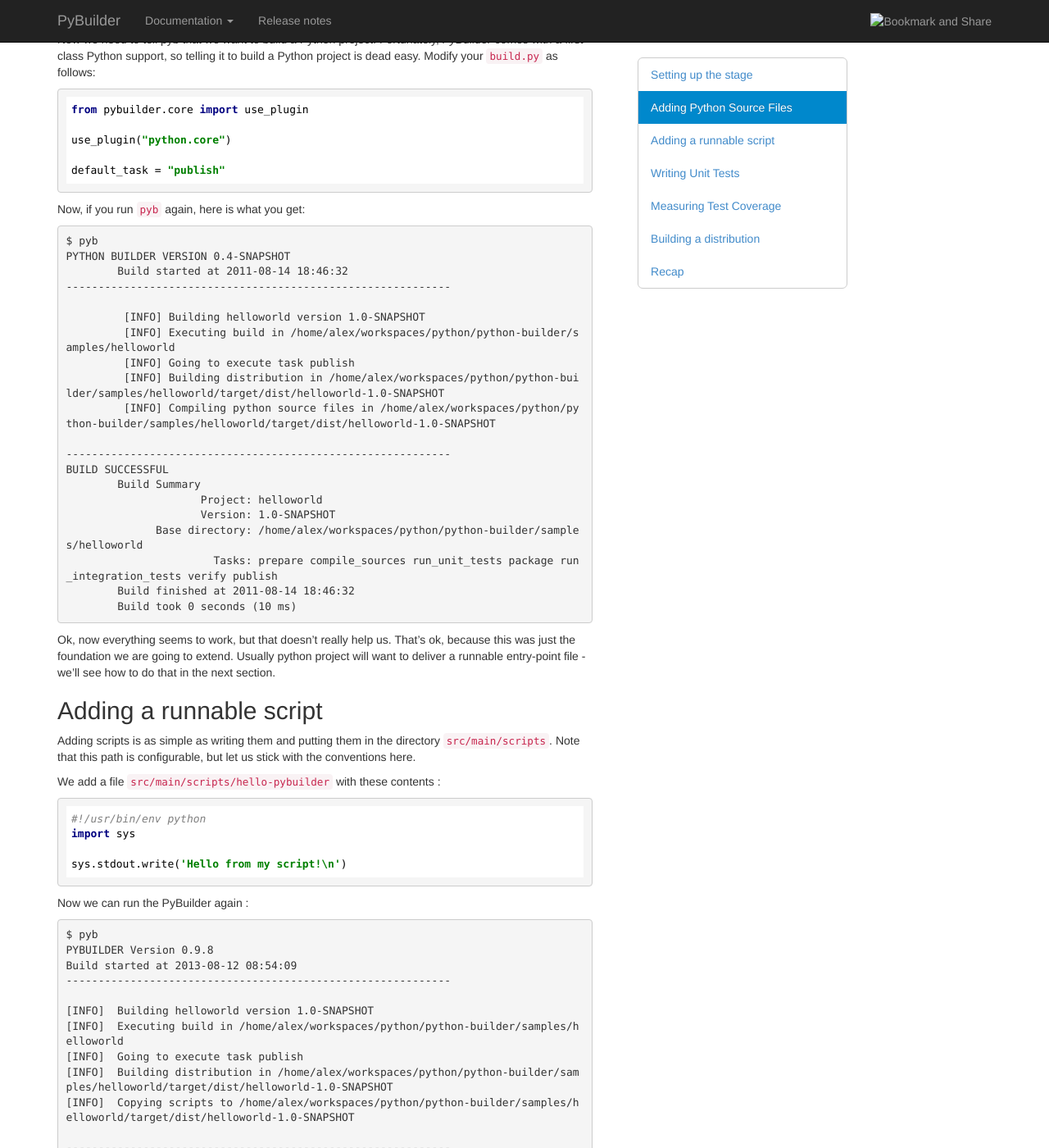
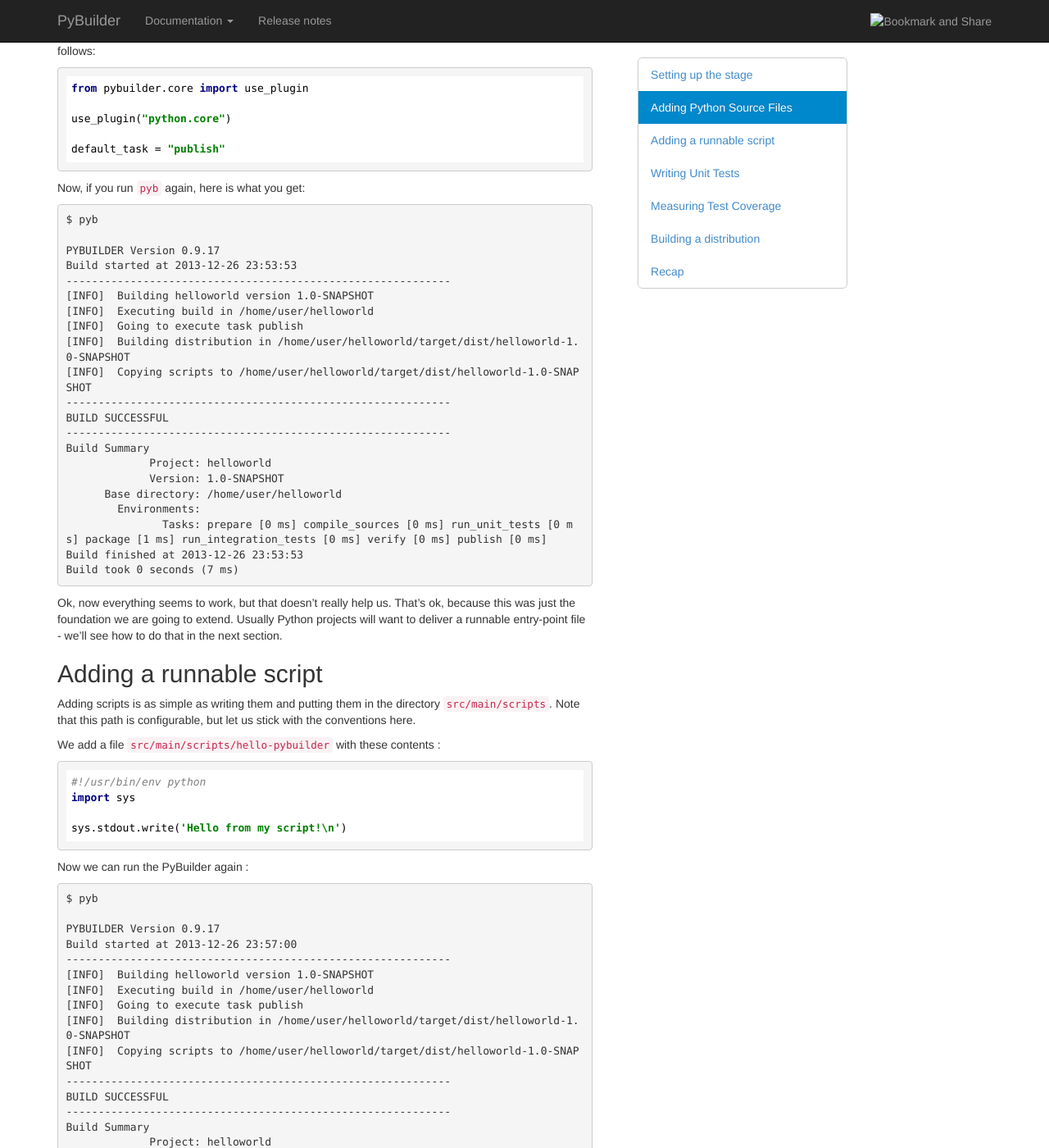
Before and after one commit to pybuilder/pybuilder.github.io, a Jekyll site: the page built from documentation/tutorial.md, in a window 1280 px wide and 1400 px high, scrolled down 998 px. Shown: the whole window at 82% size. Built offline with Jekyll 4.4.1, drawn with Linux system fonts in a browser that asks for light colours; nearby versions of some CDN libraries; some of the changed text lies outside the part shown.

Commit message:
Updating tutorial...

````diff
--- a/documentation/tutorial.md
+++ b/documentation/tutorial.md
@@ -14,29 +14,26 @@
 directory ```helloworld``` as well as an empty file ```build.py```.
 We recommend installing PyBuilder in a virtual environment :
 
-<pre>
-<code>
-virtualenv venv
+<pre><code>virtualenv venv
 source venv/bin/activate
 pip install pybuilder
-</code>
+</code></pre>
+
+Run `pyb` in this directory. This is what you should get:
+
+<pre>$ pyb
+
+PYBUILDER Version 0.9.17
+Build started at 2013-12-26 23:50:38
+------------------------------------------------------------
+------------------------------------------------------------
+BUILD FAILED - No default task given.
+------------------------------------------------------------
+Build finished at 2013-12-26 23:50:38
+Build took 0 seconds (1 ms)
 </pre>
 
-Run ```pyb``` in this directory. This is what you should get:
-
-<pre>
-$ pyb
-PYTHON BUILDER VERSION 0.4-SNAPSHOT
-	Build started at 2011-08-14 18:46:02
-------------------------------------------------------------
-
-	[ERROR] No default task given.
-
-------------------------------------------------------------
-BUILD FAILED - No default task given.
-	Build finished at 2011-08-14 18:46:02
-	Build took 0 seconds (23 ms)
-</pre>
+`pyb` is the command line interface of *PyBuilder*.
 
 ## Adding Python Source Files
 
@@ -55,7 +52,8 @@
     out.write("Hello world of Python\n")
 </code></pre>
 
-Now we need to tell pyb that we want to build a Python project. Fortunately, *PyBuilder* comes with a first class Python support, so telling it to build a Python project is dead easy. Modify your ```build.py``` as follows:
+Now we need to tell *PyBuilder* that we want to build a Python project. Fortunately, *PyBuilder* comes with a first
+class Python support, so telling it to build a Python project is dead easy. Modify your ```build.py``` as follows:
 
 <pre><code>from pybuilder.core import use_plugin
 
@@ -66,31 +64,32 @@
 
 Now, if you run ```pyb``` again, here is what you get:
 
-<pre>
-$ pyb
-PYTHON BUILDER VERSION 0.4-SNAPSHOT
-	Build started at 2011-08-14 18:46:32
+<pre>$ pyb
+
+PYBUILDER Version 0.9.17
+Build started at 2013-12-26 23:53:53
 ------------------------------------------------------------
-
-	 [INFO] Building helloworld version 1.0-SNAPSHOT
-	 [INFO] Executing build in /home/alex/workspaces/python/python-builder/samples/helloworld
-	 [INFO] Going to execute task publish
-	 [INFO] Building distribution in /home/alex/workspaces/python/python-builder/samples/helloworld/target/dist/helloworld-1.0-SNAPSHOT
-	 [INFO] Compiling python source files in /home/alex/workspaces/python/python-builder/samples/helloworld/target/dist/helloworld-1.0-SNAPSHOT
-
+[INFO]  Building helloworld version 1.0-SNAPSHOT
+[INFO]  Executing build in /home/user/helloworld
+[INFO]  Going to execute task publish
+[INFO]  Building distribution in /home/user/helloworld/target/dist/helloworld-1.0-SNAPSHOT
+[INFO]  Copying scripts to /home/user/helloworld/target/dist/helloworld-1.0-SNAPSHOT
 ------------------------------------------------------------
 BUILD SUCCESSFUL
-	Build Summary
-	             Project: helloworld
-	             Version: 1.0-SNAPSHOT
-	      Base directory: /home/alex/workspaces/python/python-builder/samples/helloworld
-	               Tasks: prepare compile_sources run_unit_tests package run_integration_tests verify publish
-	Build finished at 2011-08-14 18:46:32
-	Build took 0 seconds (10 ms)
+------------------------------------------------------------
+Build Summary
+             Project: helloworld
+             Version: 1.0-SNAPSHOT
+      Base directory: /home/user/helloworld
+        Environments:
+               Tasks: prepare [0 ms] compile_sources [0 ms] run_unit_tests [0 ms] package [1 ms] run_integration_tests [0 ms] verify [0 ms] publish [0 ms]
+Build finished at 2013-12-26 23:53:53
+Build took 0 seconds (7 ms)
 </pre>
 
-Ok, now everything seems to work, but that doesn't really help us. That's ok, because this was just the foundation we are going to extend.
-Usually python project will want to deliver a runnable entry-point file - we'll see how to do that in the next section.
+Ok, now everything seems to work, but that doesn't really help us. That's ok, because this was just the foundation we
+are going to extend. Usually Python projects will want to deliver a runnable entry-point file - we'll see how to do that
+in the next section.
 
 ## Adding a runnable script
 
@@ -108,29 +107,27 @@
 
 Now we can run the PyBuilder again :
 
-<pre>
-$ pyb
-PYBUILDER Version 0.9.8
-Build started at 2013-08-12 08:54:09
+<pre>$ pyb
+
+PYBUILDER Version 0.9.17
+Build started at 2013-12-26 23:57:00
 ------------------------------------------------------------
-
 [INFO]  Building helloworld version 1.0-SNAPSHOT
-[INFO]  Executing build in /home/alex/workspaces/python/python-builder/samples/helloworld
+[INFO]  Executing build in /home/user/helloworld
 [INFO]  Going to execute task publish
-[INFO]  Building distribution in /home/alex/workspaces/python/python-builder/samples/helloworld/target/dist/helloworld-1.0-SNAPSHOT
-[INFO]  Copying scripts to /home/alex/workspaces/python/python-builder/samples/helloworld/target/dist/helloworld-1.0-SNAPSHOT
-
+[INFO]  Building distribution in /home/user/helloworld/target/dist/helloworld-1.0-SNAPSHOT
+[INFO]  Copying scripts to /home/user/helloworld/target/dist/helloworld-1.0-SNAPSHOT
 ------------------------------------------------------------
 BUILD SUCCESSFUL
 ------------------------------------------------------------
 Build Summary
              Project: helloworld
              Version: 1.0-SNAPSHOT
-      Base directory: /home/alex/workspaces/python/python-builder/samples/helloworld
+      Base directory: /home/user/helloworld
         Environments:
-               Tasks: prepare [0 ms] compile_sources [0 ms] run_unit_tests [0 ms] package [0 ms] run_integration_tests [0 ms] verify [0 ms] publish [0 ms]
-Build finished at 2013-08-12 08:54:09
-Build took 0 seconds (2 ms)
+               Tasks: prepare [0 ms] compile_sources [0 ms] run_unit_tests [0 ms] package [2 ms] run_integration_tests [0 ms] verify [0 ms] publish [0 ms]
+Build finished at 2013-12-26 23:57:00
+Build took 0 seconds (7 ms)
 </pre>
 
 As you can see, the script was picked up. We didn't need to fill a list with all the scripts,
@@ -161,83 +158,162 @@
 [unittest TestCase](http://docs.python.org/library/unittest.html#unittest.TestCase) using
 [mockito](http://code.google.com/p/mockito-python/) to stub the call to ```sys.stdout.write```.
 
+Since `mockito` is not part of the Python standard libraries, we have to tell *PyBuilder* that our build
+process for our project from now on depends on mockito. Therefore we adapt `build.py`:
+
+<pre><code>from pybuilder.core import init, use_plugin
+
+use_plugin("python.core")
+use_plugin("python.install_dependencies")
+
+default_task = "publish"
+
+@init
+def initialize(project):
+    project.build_depends_on('mockito')
+</code></pre>
+
+The `init` decorator tells *PyBuilder* that function `initialize` is used to initialize the project.
+
+<pre>$ pyb install_dependencies
+
+PYBUILDER Version 0.9.17
+Build started at 2013-12-27 00:07:47
+------------------------------------------------------------
+[INFO]  Building helloworld version 1.0-SNAPSHOT
+[INFO]  Executing build in /home/user/helloworld
+[INFO]  Going to execute task install_dependencies
+[INFO]  Installing all dependencies
+[INFO]  Installing build dependencies
+[INFO]  Installing dependency 'mockito'
+[INFO]  Installing runtime dependencies
+------------------------------------------------------------
+BUILD SUCCESSFUL
+------------------------------------------------------------
+Build Summary
+             Project: helloworld
+             Version: 1.0-SNAPSHOT
+      Base directory: /home/user/helloworld
+        Environments:
+               Tasks: install_dependencies [19955 ms]
+Build finished at 2013-12-27 00:08:07
+Build took 19 seconds (19970 ms)
+</pre>
+
+As you can see mockito has been installed. Now let's execute the our unittest.
+
 Concerning the filename it is important to notice that
  * The file must be located under ```src/unittest/python```. This is the default and may be altered but as with the main sources, we stick to the defaults.
- * The file must end with ```_tests.py```. This tells PyBuilder to consider this file when discovering test cases. Again, this can be altered, although we don't do this.
+ * The file must end with ```_tests.py```. This tells *PyBuilder* to consider this file when discovering test cases. Again, this can be altered, although we don't do this.
 
-Now it's time to tell pyb to
+Now it's time to tell *PyBuilder* to
  * execute the tests on each build
  * break the build (i.e. produce a failure) when a test fails.
 
 Again, it's dead easy. Modify your ```build.py``` as follows:
 
-<pre><code>from pybuilder.core import use_plugin
+<pre><code>from pybuilder.core import init, use_plugin
 
 use_plugin("python.core")
 use_plugin("python.unittest")
+use_plugin("python.install_dependencies")
 
 default_task = "publish"
+
+@init
+def initialize(project):
+    project.build_depends_on('mockito')
 </code></pre>
 
 and run pyb again:
 
-<pre>
-$ pyb
-PYTHON BUILDER VERSION 0.4-SNAPSHOT
-	Build started at 2011-08-14 18:46:55
+<pre>$ pyb
+
+PYBUILDER Version 0.9.17
+Build started at 2013-12-27 00:23:03
 ------------------------------------------------------------
-
-	 [INFO] Building helloworld version 1.0-SNAPSHOT
-	 [INFO] Executing build in /home/alex/workspaces/python/python-builder/samples/helloworld
-	 [INFO] Going to execute task publish
-	 [INFO] Executing unittests in /home/alex/workspaces/python/python-builder/samples/helloworld/src/unittest/python
-	 [INFO] Executed 1 unittests
-	 [INFO] All unittests passed.
-	 [INFO] Building distribution in /home/alex/workspaces/python/python-builder/samples/helloworld/target/dist/helloworld-1.0-SNAPSHOT
-	 [INFO] Compiling python source files in /home/alex/workspaces/python/python-builder/samples/helloworld/target/dist/helloworld-1.0-SNAPSHOT
-
+[INFO]  Building helloworld version 1.0-SNAPSHOT
+[INFO]  Executing build in /home/user/helloworld
+[INFO]  Going to execute task publish
+[INFO]  Executing unittests in /home/user/helloworld/src/unittest/python
+[INFO]  Executed 1 unittests
+[INFO]  All unittests passed.
+[INFO]  Building distribution in /home/user/helloworld/target/dist/helloworld-1.0-SNAPSHOT
+[INFO]  Copying scripts to /home/user/helloworld/target/dist/helloworld-1.0-SNAPSHOT
 ------------------------------------------------------------
 BUILD SUCCESSFUL
-	Build Summary
-	             Project: helloworld
-	             Version: 1.0-SNAPSHOT
-	      Base directory: /home/alex/workspaces/python/python-builder/samples/helloworld
-	               Tasks: prepare compile_sources run_unit_tests package run_integration_tests verify publish
-	Build finished at 2011-08-14 18:46:55
-	Build took 0 seconds (14 ms)
+------------------------------------------------------------
+Build Summary
+             Project: helloworld
+             Version: 1.0-SNAPSHOT
+      Base directory: /home/user/helloworld
+        Environments:
+               Tasks: prepare [327 ms] compile_sources [0 ms] run_unit_tests [9 ms] package [6 ms] run_integration_tests [0 ms] verify [0 ms] publish [0 ms]
+Build finished at 2013-12-27 00:23:03
+Build took 0 seconds (365 ms)
 </pre>
 
-PyBuilder executed the test case. Now let's see what happens, when we force the test to fail.
+*PyBuilder* executed the test case. Now let's see what happens, when we force the test to fail.
 
 Modify the test case to verify the call to ```sys.stdout``` for a string that is never written and run pyb again.
 
-<pre>
-$ pyb
-PYTHON BUILDER VERSION 0.4-SNAPSHOT
-	Build started at 2011-08-14 18:47:39
+<pre>$ pyb
+
+PYBUILDER Version 0.9.17
+Build started at 2013-12-27 00:25:00
 ------------------------------------------------------------
-
-	 [INFO] Building helloworld version 1.0-SNAPSHOT
-	 [INFO] Executing build in /home/alex/workspaces/python/python-builder/samples/helloworld
-	 [INFO] Going to execute task publish
-	 [INFO] Executing unittests in /home/alex/workspaces/python/python-builder/samples/helloworld/src/unittest/python
-	 [INFO] Executed 1 unittests
-	[ERROR] Test failed: helloworld_tests.HelloWorldTest.test_should_issue_hello_world_message
-	[ERROR] There were test errors.
-
+[INFO]  Building helloworld version 1.0-SNAPSHOT
+[INFO]  Executing build in /home/user/helloworld
+[INFO]  Going to execute task publish
+[INFO]  Executing unittests in /home/user/helloworld/src/unittest/python
+[INFO]  Executed 1 unittests
+[ERROR] Test failed: helloworld_tests.HelloWorldTest.test_should_issue_hello_world_message
 ------------------------------------------------------------
 BUILD FAILED - There were test errors.
-	Build finished at 2011-08-14 18:47:39
-	Build took 0 seconds (29 ms)
+------------------------------------------------------------
+Build finished at 2013-12-27 00:25:01
+Build took 0 seconds (271 ms)
 </pre>
 
 The build failed because there were test errors. How do we get to know which test failed and why?
 
-PyBuilder writes reports along each build to capture all the output produced by all the tools it uses, including the unittest framework.
+*PyBuilder* writes reports along each build to capture all the output produced by all the tools it uses, including the
+unittest framework.
 
-Have a look at the file ```target/reports/unittest```. It contains all the output written during the execution of the tests.
+Have a look at the file ```target/reports/unittest```. It contains all the output written during the execution of the
+tests.
 
 Again ```target``` as well as ```reports``` are configurable but we won't change them here.
+
+The command line interface `pyb` also provides a verbose option `-v`.
+
+<pre>$ pyb -v
+
+PYBUILDER Version 0.9.17
+Build started at 2013-12-27 00:26:39
+------------------------------------------------------------
+[INFO]  Building helloworld version 1.0-SNAPSHOT
+[INFO]  Executing build in /home/user/helloworld
+[INFO]  Going to execute task publish
+[INFO]  Executing unittests in /home/user/helloworld/src/unittest/python
+[INFO]  Executed 1 unittests
+[ERROR] Test failed: helloworld_tests.HelloWorldTest.test_should_issue_hello_world_message
+Traceback (most recent call last):
+  File "/home/user/helloworld/src/unittest/python/helloworld_tests.py", line 12, in test_should_issue_hello_world_message
+    verify(out).write("Hello world of Python!\n")
+  File "/home/user/helloworld/venv/local/lib/python2.7/site-packages/mockito/invocation.py", line 111, in __call__
+    verification.verify(self, len(matched_invocations))
+  File "/home/user/helloworld/venv/local/lib/python2.7/site-packages/mockito/verification.py", line 63, in verify
+    raise VerificationError("\nWanted but not invoked: %s" % (invocation))
+VerificationError:
+Wanted but not invoked: write('foo bar spam eggs\n')
+
+------------------------------------------------------------
+BUILD FAILED - There were test errors.
+------------------------------------------------------------
+Build finished at 2013-12-27 00:26:39
+Build took 0 seconds (325 ms)
+</pre>
 
 ## Measuring Test Coverage
 
@@ -250,43 +326,52 @@
 
 Modify your ```build.py``` again:
 
-<pre><code>from pybuilder.core import use_plugin
+<pre><code>from pybuilder.core import init, use_plugin
 
 use_plugin("python.core")
 use_plugin("python.unittest")
 use_plugin("python.coverage")
+use_plugin("python.install_dependencies")
 
 default_task = "publish"
+
+@init
+def initialize(project):
+    project.build_depends_on('mockito')
 </code></pre>
 
-Now run pyb again:
+The `python.coverage` plugin uses Ned Blatchers coverage.py to determine the test coverage. Ensure that it will be
+installed into your virtual environment by running `pyb install_dependencies` again. After that run pyb again:
 
-<pre>
-$ pyb
-PYTHON BUILDER VERSION 0.4-SNAPSHOT
-	Build started at 2011-08-14 18:43:27
+<pre>$ pyb
+
+PYBUILDER Version 0.9.17
+Build started at 2013-12-27 00:35:35
 ------------------------------------------------------------
-
-	 [INFO] Building helloworld version 1.0-SNAPSHOT
-	 [INFO] Executing build in /home/alex/workspaces/python/python-builder/samples/helloworld
-	 [INFO] Going to execute task publish
-	 [INFO] Executing unittests in /home/alex/workspaces/python/python-builder/samples/helloworld/src/unittest/python
-	 [INFO] Executed 1 unittests
-	 [INFO] All unittests passed.
-	 [INFO] Building distribution in /home/alex/workspaces/python/python-builder/samples/helloworld/target/dist/helloworld-1.0-SNAPSHOT
-	 [INFO] Compiling python source files in /home/alex/workspaces/python/python-builder/samples/helloworld/target/dist/helloworld-1.0-SNAPSHOT
-	 [INFO] Collecting coverage information
-	 [INFO] Overall coverage is 100%
-
+[INFO]  Building helloworld version 1.0-SNAPSHOT
+[INFO]  Executing build in /home/user/helloworld
+[INFO]  Going to execute task publish
+[INFO]  Executing unittests in /home/user/helloworld/src/unittest/python
+[INFO]  Executed 1 unittests
+[INFO]  All unittests passed.
+[INFO]  Building distribution in /home/user/helloworld/target/dist/helloworld-1.0-SNAPSHOT
+[INFO]  Copying scripts to /home/user/helloworld/target/dist/helloworld-1.0-SNAPSHOT
+[INFO]  Collecting coverage information
+[INFO]  Executing unittests in /home/user/helloworld/src/unittest/python
+[INFO]  Executed 1 unittests
+[INFO]  All unittests passed.
+[INFO]  Overall coverage is 100%
 ------------------------------------------------------------
 BUILD SUCCESSFUL
-	Build Summary
-	             Project: helloworld
-	             Version: 1.0-SNAPSHOT
-	      Base directory: /home/alex/workspaces/python/python-builder/samples/helloworld
-	               Tasks: prepare compile_sources run_unit_tests package run_integration_tests verify publish
-	Build finished at 2011-08-14 18:43:28
-	Build took 0 seconds (149 ms)
+------------------------------------------------------------
+Build Summary
+             Project: helloworld
+             Version: 1.0-SNAPSHOT
+      Base directory: /home/user/helloworld
+        Environments:
+               Tasks: prepare [245 ms] compile_sources [0 ms] run_unit_tests [6 ms] package [2 ms] run_integration_tests [0 ms] verify [325 ms] publish [0 ms]
+Build finished at 2013-12-27 00:35:36
+Build took 0 seconds (598 ms)
 </pre>
 
 Notice the last INFO message. As with the unittest, PyBuilder writes a detailed report to
@@ -310,74 +395,95 @@
 
 Modify your ```build.py``` to use the plugin:
 
-<pre><code>from pybuilder.core import use_plugin
+<pre><code>from pybuilder.core import init, use_plugin
 
 use_plugin("python.core")
 use_plugin("python.unittest")
 use_plugin("python.coverage")
+use_plugin("python.install_dependencies")
 use_plugin("python.distutils")
 
 default_task = "publish"
+
+@init
+def initialize(project):
+    project.build_depends_on('mockito')
 </code></pre>
 
 Now run pyb again:
 
-<pre>
-$ pyb
-PYTHON BUILDER VERSION 0.4-SNAPSHOT
-	Build started at 2011-08-14 18:52:06
+<pre>$ pyb
+
+PYBUILDER Version 0.9.17
+Build started at 2013-12-27 00:38:01
 ------------------------------------------------------------
-
-	 [INFO] Building helloworld version 1.0-SNAPSHOT
-	 [INFO] Executing build in /home/alex/workspaces/python/python-builder/samples/helloworld
-	 [INFO] Going to execute task publish
-	 [INFO] Executing unittests in /home/alex/workspaces/python/python-builder/samples/helloworld/src/unittest/python
-	 [INFO] Executed 1 unittests
-	 [INFO] All unittests passed.
-	 [INFO] Building distribution in /home/alex/workspaces/python/python-builder/samples/helloworld/target/dist/helloworld-1.0-SNAPSHOT
-	 [INFO] Compiling python source files in /home/alex/workspaces/python/python-builder/samples/helloworld/target/dist/helloworld-1.0-SNAPSHOT
-	 [INFO] Writing setup.py as /home/alex/workspaces/python/python-builder/samples/helloworld/target/dist/helloworld-1.0-SNAPSHOT/setup.py
-	 [INFO] Collecting coverage information
-	 [INFO] Overall coverage is 100%
-	 [INFO] Building binary distribution in /home/alex/workspaces/python/python-builder/samples/helloworld/target/dist/helloworld-1.0-SNAPSHOT
-
+[INFO]  Building helloworld version 1.0-SNAPSHOT
+[INFO]  Executing build in /home/user/helloworld
+[INFO]  Going to execute task publish
+[INFO]  Executing unittests in /home/user/helloworld/src/unittest/python
+[INFO]  Executed 1 unittests
+[INFO]  All unittests passed.
+[INFO]  Building distribution in /home/user/helloworld/target/dist/helloworld-1.0-SNAPSHOT
+[INFO]  Copying scripts to /home/user/helloworld/target/dist/helloworld-1.0-SNAPSHOT
+[INFO]  Writing setup.py as /home/user/helloworld/target/dist/helloworld-1.0-SNAPSHOT/setup.py
+[INFO]  Collecting coverage information
+[INFO]  Executing unittests in /home/user/helloworld/src/unittest/python
+[INFO]  Executed 1 unittests
+[INFO]  All unittests passed.
+[INFO]  Overall coverage is 100%
+[INFO]  Building binary distribution in /home/user/helloworld/target/dist/helloworld-1.0-SNAPSHOT
 ------------------------------------------------------------
 BUILD SUCCESSFUL
-	Build Summary
-	             Project: helloworld
-	             Version: 1.0-SNAPSHOT
-	      Base directory: /home/alex/workspaces/python/python-builder/samples/helloworld
-	               Tasks: prepare compile_sources run_unit_tests package run_integration_tests verify publish
-	Build finished at 2011-08-14 18:52:07
-	Build took 0 seconds (311 ms)
+------------------------------------------------------------
+Build Summary
+             Project: helloworld
+             Version: 1.0-SNAPSHOT
+      Base directory: /home/user/helloworld
+        Environments:
+               Tasks: prepare [242 ms] compile_sources [0 ms] run_unit_tests [6 ms] package [3 ms] run_integration_tests [0 ms] verify [306 ms] publish [317 ms]
+Build finished at 2013-12-27 00:38:02
+Build took 0 seconds (897 ms)
 </pre>
 
 Let's have a look, what pyb generated in the target directory:
 
-<pre>
-target/
-|-- dist
-|   `-- helloworld-1.0-SNAPSHOT
-|       |-- build
-|       |   `-- bdist.linux-i686
-|       |-- dist
-|       |   |-- helloworld-1.0-SNAPSHOT.linux-i686.tar.gz
-|       |   `-- helloworld-1.0-SNAPSHOT.tar.gz
-|       |-- helloworld.py
-|       |-- helloworld.pyc
-|       |-- MANIFEST
-|       `-- setup.py
-`-- reports
-    |-- coverage
-    |-- coverage.json
-    |-- distutils
-    |   |-- bdist_dumb
-    |   `-- sdist
-    |-- unittest
-    `-- unittest.json
+<pre>target
+├── dist
+│   └── helloworld-1.0-SNAPSHOT
+│       ├── build
+│       │   ├── bdist.linux-i686
+│       │   └── scripts-2.7
+│       │       └── hello-pybuilder
+│       ├── dist
+│       │   ├── helloworld-1.0-SNAPSHOT.linux-i686.tar.gz
+│       │   └── helloworld-1.0-SNAPSHOT.tar.gz
+│       ├── hello-pybuilder
+│       ├── helloworld.egg-info
+│       │   ├── dependency_links.txt
+│       │   ├── PKG-INFO
+│       │   ├── SOURCES.txt
+│       │   ├── top_level.txt
+│       │   └── zip-safe
+│       ├── helloworld.py
+│       ├── helloworld.pyc
+│       └── setup.py
+├── logs
+│   └── install_dependencies
+│       ├── coverage
+│       ├── coverage.err
+│       ├── mockito
+│       └── mockito.err
+└── reports
+    ├── coverage
+    ├── coverage.json
+    ├── distutils
+    │   ├── bdist_dumb
+    │   └── sdist
+    ├── unittest
+    └── unittest.json
 </pre>
 
-In the reports directory you can find some reports each containing detailed information on a tool or command, ```pyb```
+In the reports directory you can find some reports each containing detailed information on a tool or command, `pyb`
 invoked during the build. We already saw the unittest and coverage report.
 
 A second directory is the dist directory which contains the distribution. The distribution directory contains the same
````
